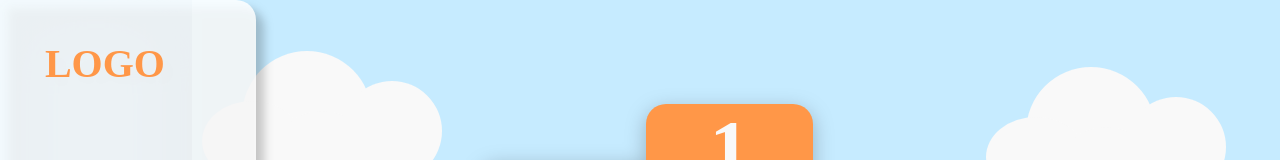
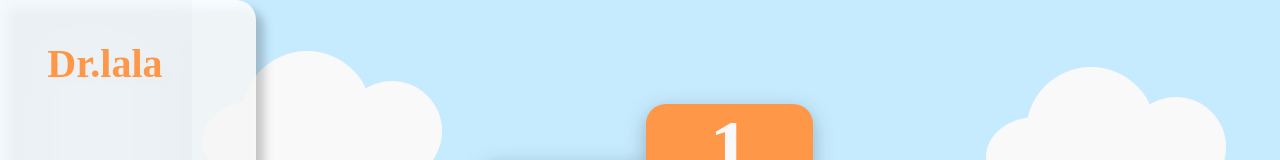
Before and after one commit to DR-LaLa/FE, a React (Vite) app: page /rank in a window 1280 px wide. Shown: the top 160 px of the page. Built offline with nearby package versions, Linux system fonts and the light colour scheme; a web font is replaced by a local one.

Commit message:
내 랭크 보이게 하기

```diff
--- a/src/components/common/Header.jsx
+++ b/src/components/common/Header.jsx
@@ -35,7 +35,7 @@ export default function Header(props) {
               navigate("/");
             }}
           >
-            LOGO
+            Dr.lala
           </Logo>
           {props.anime != "setting" ? (
             <IconBox $homeAnime={anime} $settingAnime={props.anime}>
@@ -90,7 +90,7 @@ export default function Header(props) {
               navigate("/");
             }}
           >
-            LOGO
+            Dr.lala
           </Logo>
           <IconBox $show={props.show} $hover={hoverStyled} $currentPage={currentPage}>
             {iconArr.map((icon) => (
--- a/src/components/rank/TopRank.jsx
+++ b/src/components/rank/TopRank.jsx
@@ -61,10 +61,10 @@ async function getUsersData(updateUsers, updateMyData, userData, updateTopRank)
     updateMyData((obj) => {
       const tmp = data.filter((x, n) => x.loginid == userData.loginid)[0];
       const lank = data.findIndex((x, n) => x.loginid == userData.loginid);
-      // obj.lank = lank;
-      // obj.nickname = tmp.nickname;
-      // obj.count = tmp.count;
-      // obj.level = tmp.level;
+      obj.lank = lank;
+      obj.nickname = tmp.nickname;
+      obj.count = tmp.count;
+      obj.level = tmp.level;
     });
     updateTopRank((arr) => {
       const tmp = data.filter((x, n) => n < 3);
```
